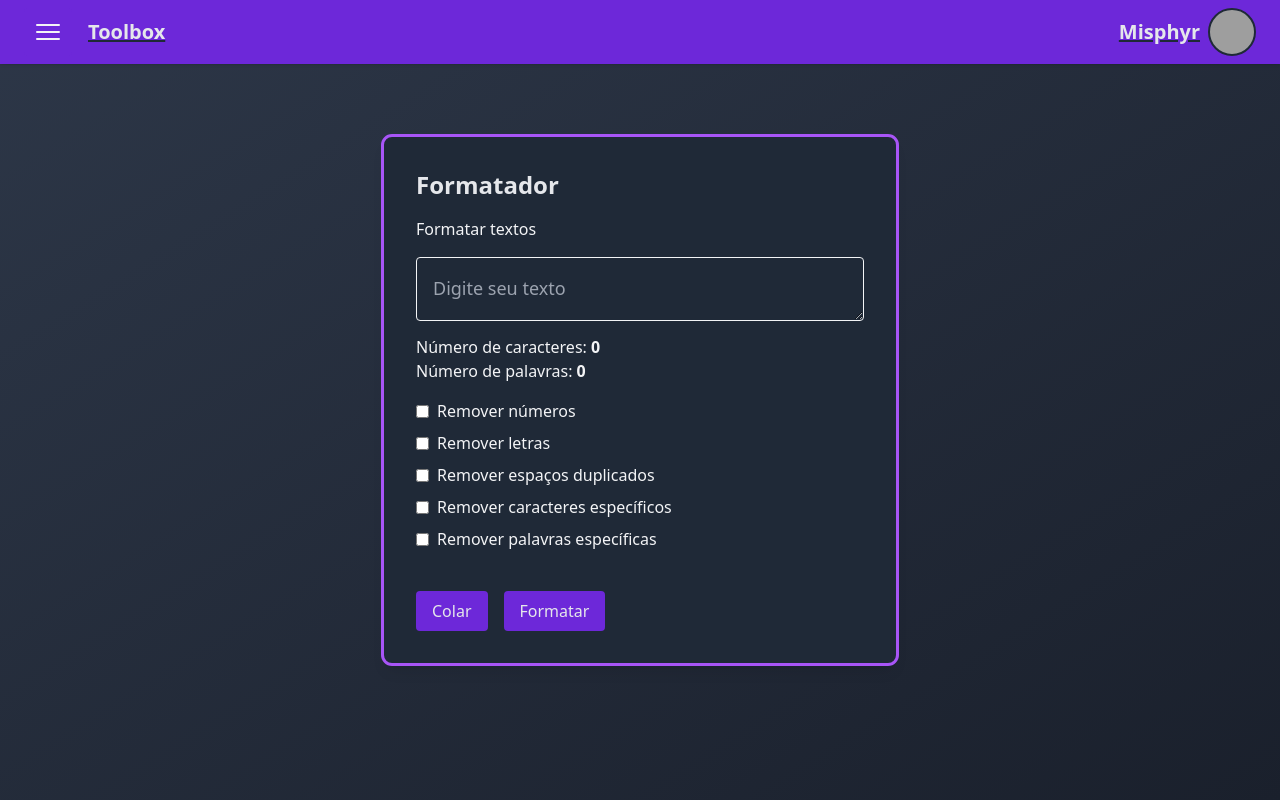
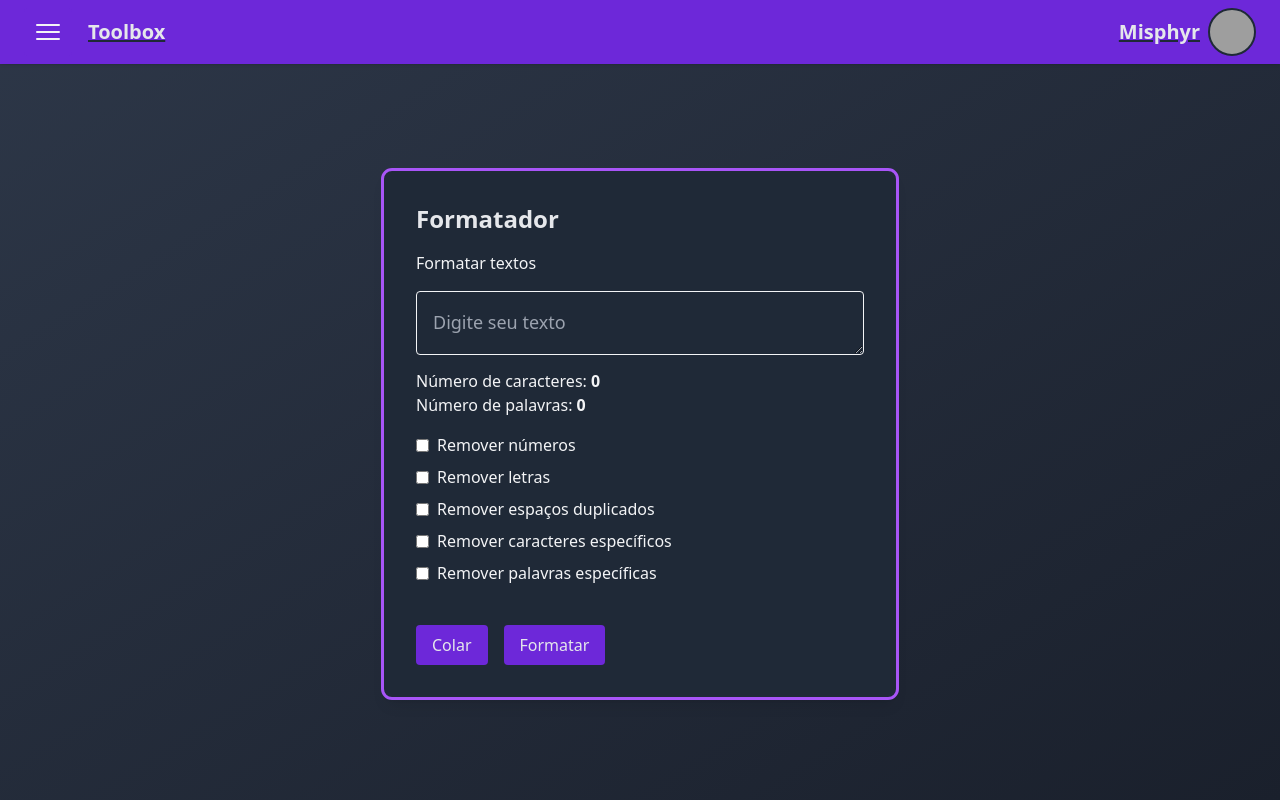
Before and after one commit to misphyr/tools, a Next.js app: page /utils/caracteres in a window 1280 px wide. Built offline with nearby package versions, Linux system fonts and the light colour scheme; grey boxes are pictures that could not be loaded.

Commit message:
Ajustado muita coisa

```diff
--- a/src/app/geradores/cdas/page.tsx
+++ b/src/app/geradores/cdas/page.tsx
@@ -21,7 +21,6 @@ const JsonGenerator: React.FC = () => {
   };
 
   return (
-    <div className="flex justify-center items-center min-h-screen">
       <div className="bg-neutralDarkGray p-8 rounded-lg shadow-lg w-full max-w-lg outline outline-vibrantPink rounded">
         <h1 className="text-2xl font-bold text-analogousLavender">Gerador de Cda</h1>
         <p className="mt-4 text-neutralLightGray">Gera uma cda com os parâmetros indicados</p>
@@ -47,7 +46,6 @@ const JsonGenerator: React.FC = () => {
             Baixar Cda
           </button>
         </div>
-      </div>
       {message && (
         <div className="fixed bottom-4 left-1/2 transform animate-bounce duration-5000 -translate-x-1/2 bg-neutralDarkGray text-analogousLavender px-4 py-2 rounded shadow-lg outline outline-vibrantPink">
           {message}
--- a/src/app/geradores/cep/page.tsx
+++ b/src/app/geradores/cep/page.tsx
@@ -3,11 +3,9 @@ import React, { useState } from 'react';
 
 const CEP_Generator: React.FC = () => {
   return (
-    <div className="flex justify-center items-center min-h-screen">
       <div className="bg-neutralDarkGray p-8 rounded-lg shadow-lg w-full max-w-lg outline outline-vibrantPink">
         <h1 className="text-analogousLavender text-2xl font-bold mb-4">Logo Mais!</h1>
       </div>
-    </div>
   );
 };
 
--- a/src/app/geradores/cpf-cnpj/page.tsx
+++ b/src/app/geradores/cpf-cnpj/page.tsx
@@ -29,7 +29,6 @@ const CPF_CNPJ_Generator: React.FC = () => {
   };
 
   return (
-    <div className="flex justify-center items-center min-h-screen">
       <div className="bg-neutralDarkGray p-8 rounded-lg shadow-lg w-full max-w-lg outline outline-vibrantPink rounded">
         <h1 className="text-2xl font-bold text-analogousLavender">Gerador CPF/CNPJ</h1>
         <p className="mt-4 text-neutralLightGray">Gera um CPF/CNPJ aleatório</p>
@@ -74,7 +73,6 @@ const CPF_CNPJ_Generator: React.FC = () => {
             CNPJ
           </button>
         </div>
-      </div>
       {message && (
         <div className="fixed bottom-4 left-1/2 transform animate-bounce duration-5000 -translate-x-1/2 bg-neutralDarkGray text-analogousLavender px-4 py-2 rounded shadow-lg outline outline-vibrantPink">
           {message}
--- a/src/app/globals.css
+++ b/src/app/globals.css
@@ -35,26 +35,26 @@ body {
   }
 }
 
-nav::-webkit-scrollbar {
+*::-webkit-scrollbar {
   width: 8px;
 }
 
-nav::-webkit-scrollbar-track {
+*::-webkit-scrollbar-track {
   background-color: #2D3748;
   border-radius: 10px;
 }
 
-nav::-webkit-scrollbar-thumb {
+*::-webkit-scrollbar-thumb {
   background-color: #14B8A6;
   border-radius: 10px;
   border: 2px solid #1F2937;
 }
 
-nav::-webkit-scrollbar-thumb:hover {
+*::-webkit-scrollbar-thumb:hover {
   background-color: #D946EF;
 }
 
-nav::-webkit-scrollbar-corner {
+*::-webkit-scrollbar-corner {
   background-color: #1f2937;
 }
 
--- a/src/app/layout.tsx
+++ b/src/app/layout.tsx
@@ -17,10 +17,12 @@ export default function RootLayout({
 }>) {
   return (
     <html lang="en">
-      <body>
-        <div className="flex" tabIndex={-1}>
+      <body className="h-screen ">
+        <div className="flex flex-col gap-1 h-full w-full overflow-hidden">
           <Bar />
-          <main className="flex-grow z-20  mt-8 sm:mt-0" tabIndex={-1}>{children}</main>
+          <main className="flex justify-center items-center h-full w-full z-20 overflow-y-auto overflow-visible">
+            {children}
+            </main>
         </div>
       </body>
     </html>
--- a/src/app/utils/caracteres/page.tsx
+++ b/src/app/utils/caracteres/page.tsx
@@ -36,7 +36,7 @@ const Caracteres_utils: React.FC = () => {
       sanitizedText = sanitizedText.replace(/[0-9]/g, '');
     }
     if (removeLetters) {
-      sanitizedText = sanitizedText.replace(/[a-zA-Z]/g, '');
+      sanitizedText = sanitizedText.replace(/[a-zA-ZáéíóúãâêîôûàèìòùçÁÉÍÓÚÃÂÊÎÔÛÀÈÌÒÙÇ]/g, '');
     }
     if (removeDoubleSpaces) {
       sanitizedText = sanitizedText.replace(/\s+/g, ' ').trim();
@@ -66,8 +66,7 @@ const Caracteres_utils: React.FC = () => {
   };
 
   return (
-    <div className="flex justify-center items-center min-h-screen min-w-fit overflow-auto">
-      <div className="bg-neutralDarkGray p-8 rounded-lg shadow-lg w-full max-w-lg outline outline-vibrantPink p-2 min-w-fit ">
+      <div className="bg-neutralDarkGray p-8 rounded-lg shadow-lg w-full max-w-lg max-h-[80dvh] outline outline-vibrantPink p-2 min-w-fit overflow-y-auto  ">
         <h1 className="text-2xl font-bold text-analogousLavender">Formatador</h1>
         <p className="mt-4 text-neutralLightGray">Formatar textos</p>
 
@@ -165,7 +164,6 @@ const Caracteres_utils: React.FC = () => {
             Formatar
           </button>
           </div>
-        </div>
 
         {error && (
           <div className="mt-4 p-4 bg-accentGold text-neutralLightGray rounded">
--- a/src/app/validadores/cep/page.tsx
+++ b/src/app/validadores/cep/page.tsx
@@ -101,7 +101,6 @@ const CEP_Validator: React.FC = () => {
   };
 
   return (
-    <div className="flex justify-center items-center min-h-screen">
       <div className="bg-neutralDarkGray p-8 rounded-lg shadow-lg w-full max-w-lg outline outline-vibrantPink p-2">
         <h1 className="text-2xl font-bold text-analogousLavender">Validador de CEP</h1>
         <p className="mt-4 text-neutralLightGray">Verifica se o CEP existe</p>
@@ -153,7 +152,6 @@ const CEP_Validator: React.FC = () => {
           <p className="text-xl">{error}</p>
         </div>
       )}
-    </div>
 
       {
     message && (
--- a/src/app/validadores/cpf-cnpj/page.tsx
+++ b/src/app/validadores/cpf-cnpj/page.tsx
@@ -103,7 +103,6 @@ const CPF_CNPJ_Validator: React.FC = () => {
   };
 
   return (
-    <div className="flex justify-center items-center min-h-screen">
       <div className="bg-neutralDarkGray p-8 rounded-lg shadow-lg w-full max-w-lg outline outline-vibrantPink p-2">
         <h1 className="text-2xl font-bold text-analogousLavender">Validador CPF/CNPJ</h1>
         <p className="mt-4 text-neutralLightGray">Verifica se o CPF ou CNPJ é válido</p>
@@ -136,7 +135,6 @@ const CPF_CNPJ_Validator: React.FC = () => {
 
           </div>
         </form>
-      </div>
       {message && (
         <div className="fixed bottom-4 left-1/2 transform animate-bounce duration-5000 -translate-x-1/2 bg-neutralDarkGray text-analogousLavender px-4 py-2 rounded shadow-lg outline outline-vibrantPink">
           {message}
```
Also changed, not shown: src/components/Bar.tsx (+29 -42 lines).
